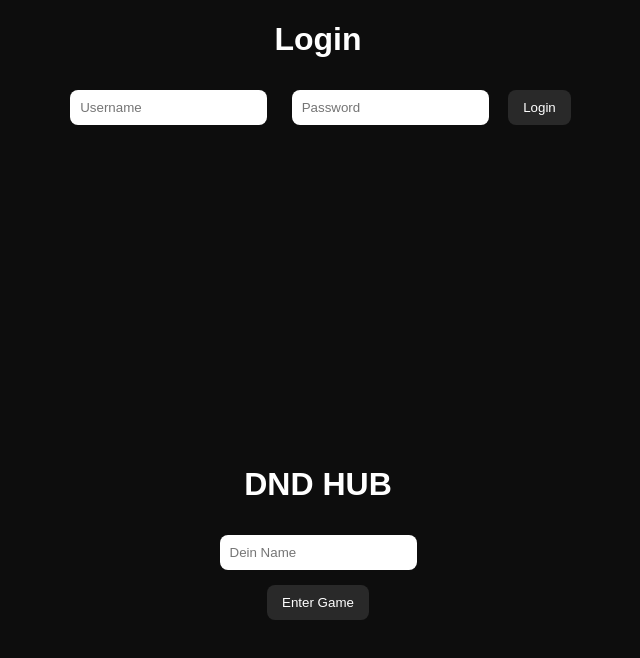
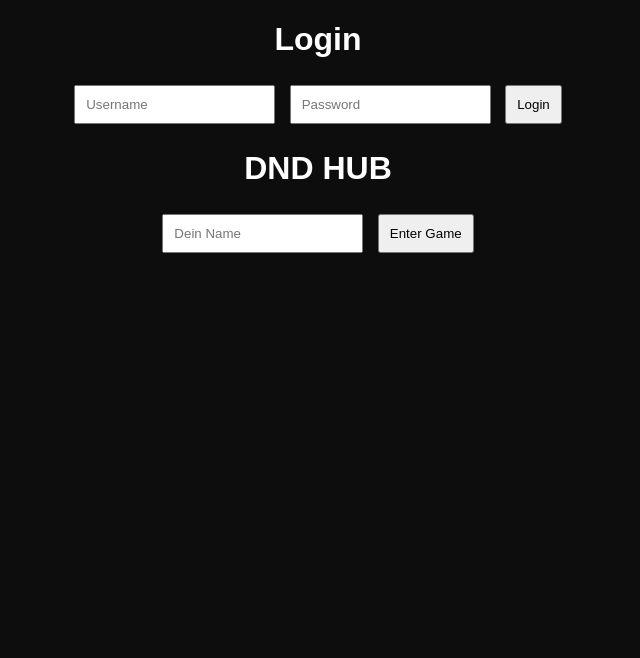
Before and after one commit to arthur-schmidt2009/DnD-Hub, a website: page public/index.html in a window 1280 px wide. Shown: the whole page, without its empty margins (322-962 px from the left). Drawn offline with nearby package versions, Linux system fonts and the light colour scheme.

Commit message:
Refactor CSS by removing unused styles
Removed unused styles and adjusted input/button styles.

```diff
--- a/public/style.css
+++ b/public/style.css
@@ -1,49 +1,11 @@
 body {
-    margin: 0;
-    font-family: Arial;
     background: #0d0d0d;
     color: white;
+    font-family: Arial;
     text-align: center;
 }
 
-#loginScreen {
-    height: 100vh;
-    display: flex;
-    flex-direction: column;
-    justify-content: center;
-    align-items: center;
+input, button {
+    margin: 5px;
+    padding: 10px;
 }
-
-input {
-    padding: 10px;
-    margin: 10px;
-    border-radius: 8px;
-    border: none;
-}
-
-button {
-    padding: 10px 15px;
-    margin: 5px;
-    border: none;
-    border-radius: 8px;
-    cursor: pointer;
-    background: #292929;
-    color: white;
-}
-
-button:hover {
-    background: #f0c674;
-    color: black;
-}
-
-.dice-buttons {
-    margin: 20px;
-}
-
-#feed div {
-    background: #1b1b1b;
-    margin: 10px auto;
-    padding: 10px;
-    width: 60%;
-    border-radius: 10px;
-}
```
